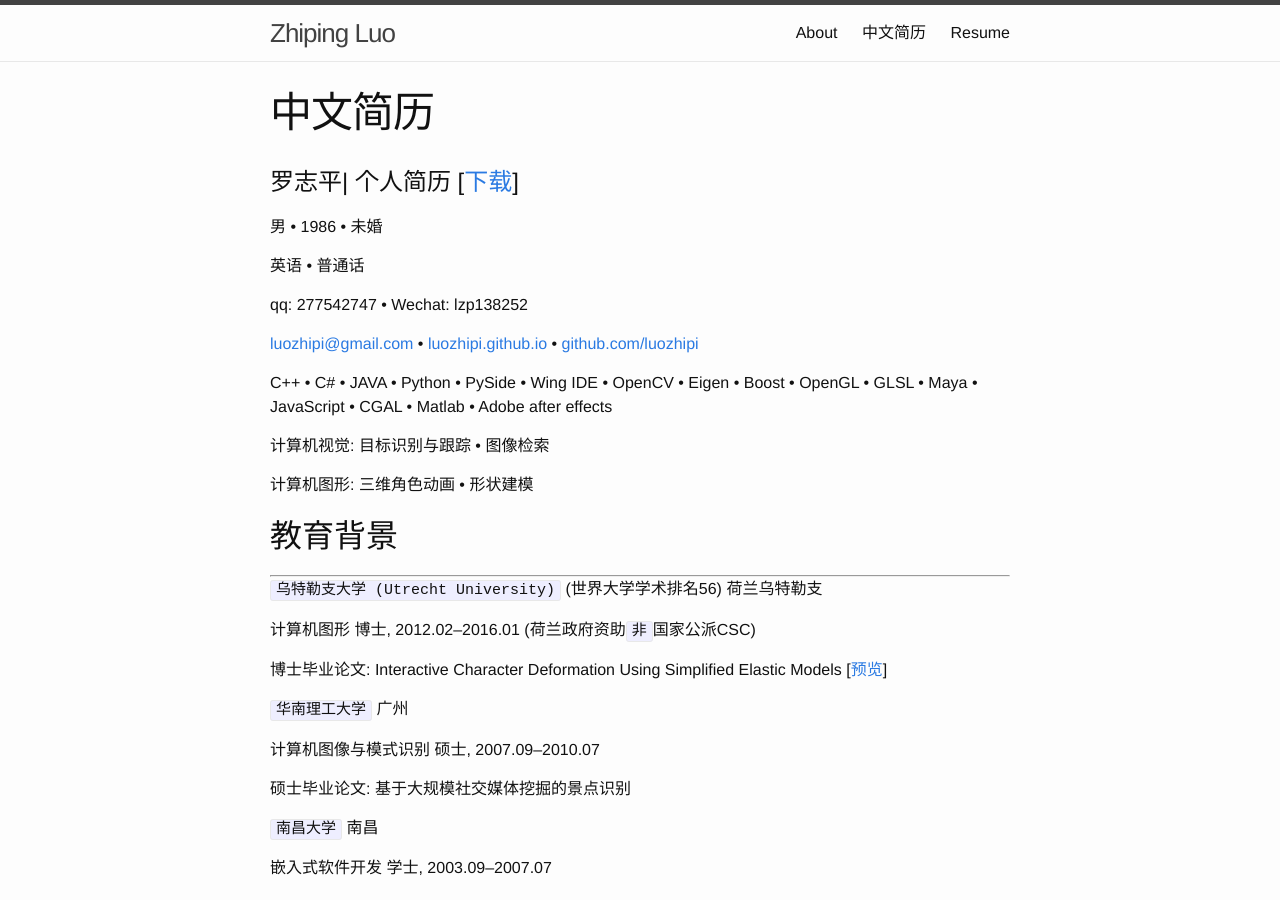
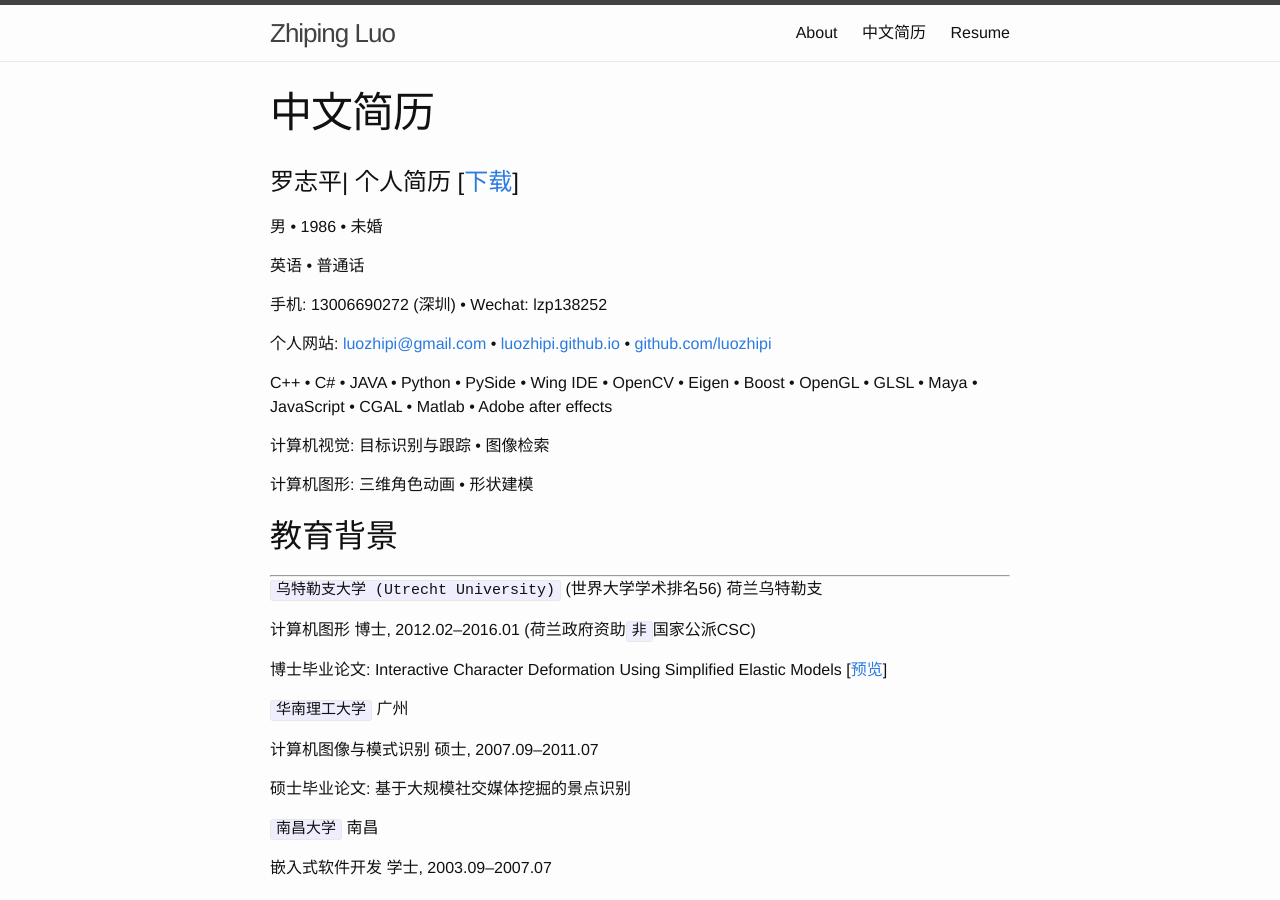
Before and after one commit to luozhipi/luozhipi.github.io, a Jekyll site: the page built from resume_CN.md, in a window 1280 px wide and 900 px high. Built offline with Jekyll 4.4.1, drawn with Linux system fonts in a browser that asks for light colours.

Commit message:
Update resume_CN.md

```diff
--- a/resume_CN.md
+++ b/resume_CN.md
@@ -9,9 +9,9 @@ permalink: /cv_cn/
 
 英语 • 普通话
 
-qq: 277542747 • Wechat: lzp138252
+手机: 13006690272 (深圳) • Wechat: lzp138252
 
-[luozhipi@gmail.com](mailto:luozhipi@gmail.com) • [luozhipi.github.io](http://luozhipi.github.io) • [github.com/luozhipi](https://github.com/luozhipi)
+个人网站: [luozhipi@gmail.com](mailto:luozhipi@gmail.com) • [luozhipi.github.io](http://luozhipi.github.io) • [github.com/luozhipi](https://github.com/luozhipi)
 
 C++ • C# • JAVA • Python • PySide • Wing IDE • OpenCV • Eigen • Boost • OpenGL • GLSL • Maya • JavaScript • CGAL • Matlab • Adobe after effects
 
@@ -32,7 +32,7 @@ C++ • C# • JAVA • Python • PySide • Wing IDE • OpenCV • Eigen •
 
 `华南理工大学`           										广州
 
-计算机图像与模式识别 硕士,  						2007.09–2010.07
+计算机图像与模式识别 硕士,  						2007.09–2011.07
 
 硕士毕业论文: 基于大规模社交媒体挖掘的景点识别
 
```
